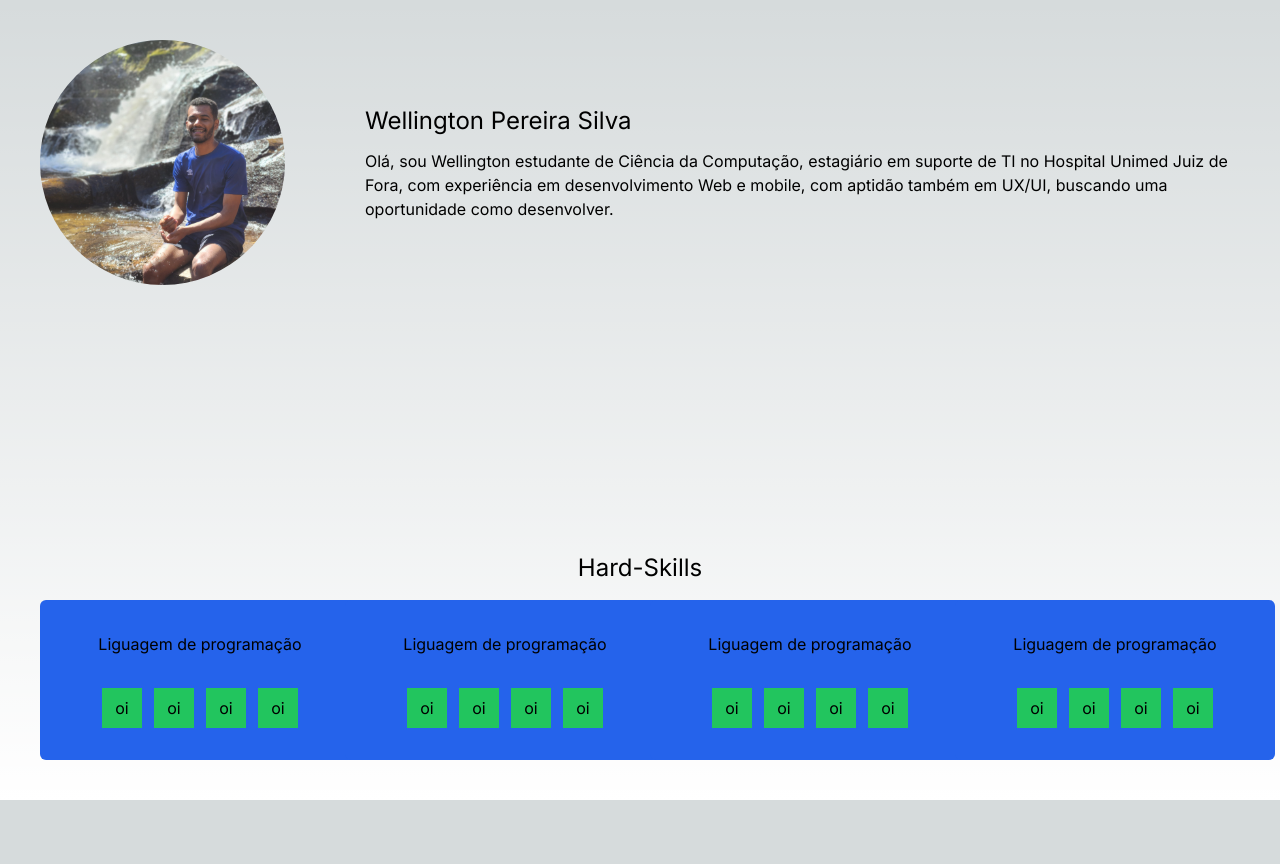
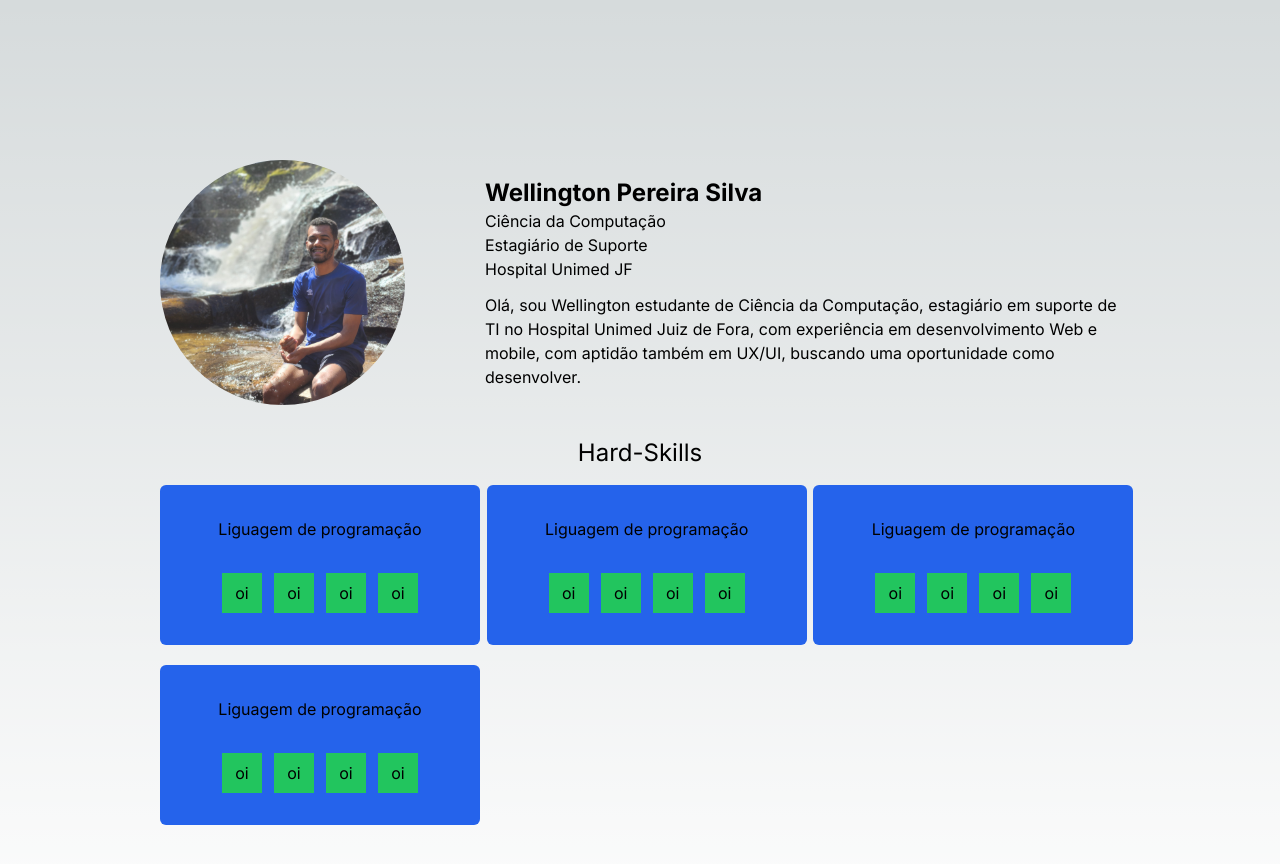
Before and after one commit to wellingtonengps/aboutme, a Next.js app: page / in a window 1280 px wide. Shown: the top 864 px of the page. Before the commit the page ends 800 px from the top, so only its background shows below. Built offline with nearby package versions, Linux system fonts and the light colour scheme.

Commit message:
ajuste nos medias query

```diff
--- a/src/app/page.tsx
+++ b/src/app/page.tsx
@@ -3,19 +3,22 @@ import Card from "@/components/Card";
 
 export default function Home() {
   return (
-    <main className="flex min-h-screen flex-col items-center justify-between p-10 m:p-24">
+    <main className="flex min-h-screen flex-col justify-between p-10 md:justify-center md:p-24 lg:p-36 xl:p-40 2xl:p-64">
         <div className="flex flex-col md:flex-row items-center">
             <Image src="/profile.svg" alt="profile" height={245} width={245}/>
             <div className="flex flex-col items-center md:items-start md:ml-20  mt-8 md:mt-0 ">
-                <h1 className="text-2xl md:text-start">Wellington Pereira Silva</h1>
+                <h1 className="text-2xl font-bold md:text-start">Wellington Pereira Silva</h1>
+                <h2 className="text-1xl">Ciência da Computação</h2>
+                <h2>Estagiário de Suporte</h2>
+                <h2>Hospital Unimed JF</h2>
                 <p className="mt-3 text-justify md:text-start">Olá, sou Wellington estudante de Ciência da Computação, estagiário em suporte de TI
                     no Hospital Unimed Juiz de Fora, com experiência em desenvolvimento Web e mobile,
                     com aptidão também em UX/UI, buscando uma oportunidade como desenvolver.</p>
             </div>
         </div>
-        <div className="mt-8">
+        <div className="flex flex-col mt-8 items-center ">
             <h1 className="mb-4 text-center text-2xl">Hard-Skills</h1>
-            <div className="grid grid-cols-1 md:grid-cols-2 lg:grid-cols-4 gap-5">
+            <div className="grid grid-cols-1 md:grid-cols-2 lg:grid-cols-2 xl:grid-cols-3 2xl:grid-cols-4 gap-5">
                 <Card/>
                 <Card/>
                 <Card/>
--- a/src/components/Card.tsx
+++ b/src/components/Card.tsx
@@ -1,7 +1,7 @@
 
 export default function Card() {
     return (
-        <div className="flex flex-col justify-around h-40 min-w-80 bg-blue-600 p-4 text-center rounded-md">
+        <div className="h-40 w-8 flex flex-col justify-around  min-w-80 bg-blue-600 p-4 text-center rounded-md">
             <h1>Liguagem de programação</h1>
             <div className="flex gap-3 flex-row text-center justify-center">
                 <div className="flex justify-center items-center h-10 w-10 bg-green-500">oi</div>
```
